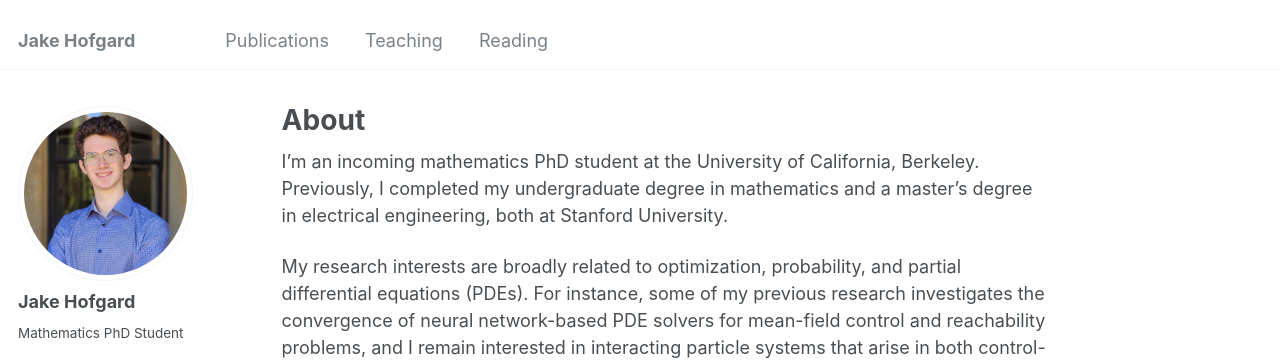
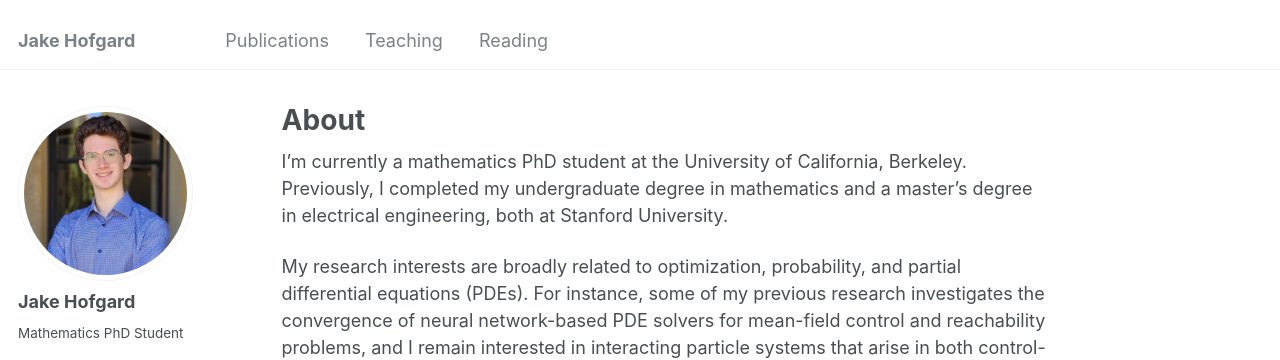
Before and after one commit to jakehofgard/jakehofgard.github.io, a Jekyll site: the page built from _pages/about.md, in a window 1280 px wide and 941 px high. Shown: the top 360 px of the window. Built offline with Jekyll 4.4.1, drawn with Linux system fonts in a browser that asks for light colours; some web fonts are replaced.

Commit message:
Update about.md

```diff
--- a/_pages/about.md
+++ b/_pages/about.md
@@ -7,7 +7,7 @@ redirect_from:
   - /about.html
 ---
 
-I'm an incoming mathematics PhD student at the University of California, Berkeley. Previously, I completed my undergraduate degree in mathematics and a master's degree in electrical engineering, both at Stanford University.
+I'm currently a mathematics PhD student at the University of California, Berkeley. Previously, I completed my undergraduate degree in mathematics and a master's degree in electrical engineering, both at Stanford University.
 
 My research interests are broadly related to optimization, probability, and partial differential equations (PDEs). For instance, some of my previous research investigates the convergence of neural network-based PDE solvers for mean-field control and reachability problems, and I remain interested in interacting particle systems that arise in both control-theoretic settings and in modern applications of statistical physics. You can find more information about my research on my [Google Scholar page](https://scholar.google.com/citations?user=VJcUlLQAAAAJ&hl=en&oi=sra) and in my [CV](../files/Jake_Hofgard_CV_Fall24.pdf). I typically use my legal name, William, for academic purposes.
 
```
